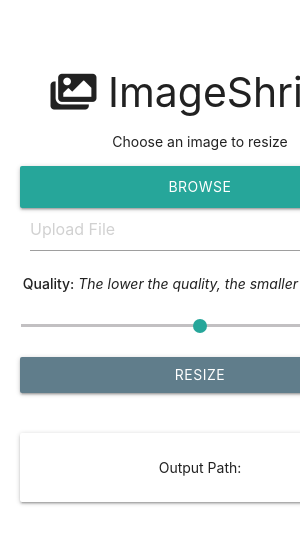
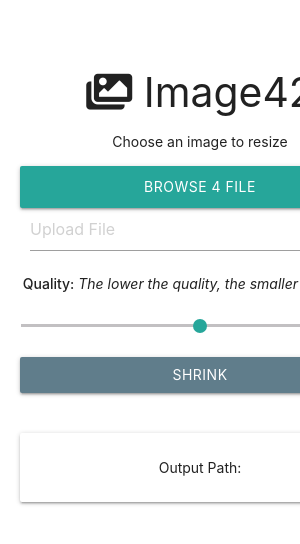
Before and after one commit to Bochollo/ImageShrink_Tutorial, an Electron app: page app/index.html in a window 300 px wide. Shown: the top 544 px of the page. Drawn offline with Linux system fonts and the light colour scheme; no server answers.

Commit message:
Image42 from Lesson19

```diff
--- a/app/index.html
+++ b/app/index.html
@@ -10,16 +10,16 @@
     <link rel="stylesheet" href="css/all.min.css" />
     <link rel="stylesheet" href="css/materialize.min.css" />
     <link rel="stylesheet" href="css/style.css" />
-    <title>ImageShrink</title>
+    <title>Image42</title>
   </head>
   <body>
     <div class="container center-align">
-      <h3><i class="fas fa-images"></i> ImageShrink</h3>
+      <h3><i class="fas fa-images"></i> Image42</h3>
       <p>Choose an image to resize</p>
       <form id="image-form">
         <div class="file-field input-field">
           <div class="btn">
-            <span>Browse</span>
+            <span>Browse 4 File</span>
             <input type="file" id="img" />
           </div>
 
@@ -40,7 +40,7 @@
           <input type="range" min="0" max="100" id="slider" />
         </p>
 
-        <input type="submit" value="Resize" class="btn blue-grey" />
+        <input type="submit" value="Shrink" class="btn blue-grey" />
       </form>
       <div class="card output">
         <div class="card-content">
--- a/main.js
+++ b/main.js
@@ -19,7 +19,7 @@
 const imageminMozjpeg = require("imagemin-mozjpeg");
 
 // FIXME: Set env
-// process.env.NODE_ENV = "development";
+//process.env.NODE_ENV = "development";
 process.env.NODE_ENV = "production";
 
 const isDev = process.env.NODE_ENV !== "production" ? true : false;
```
Also changed, not shown: app/about.html (+2 -2 lines).
